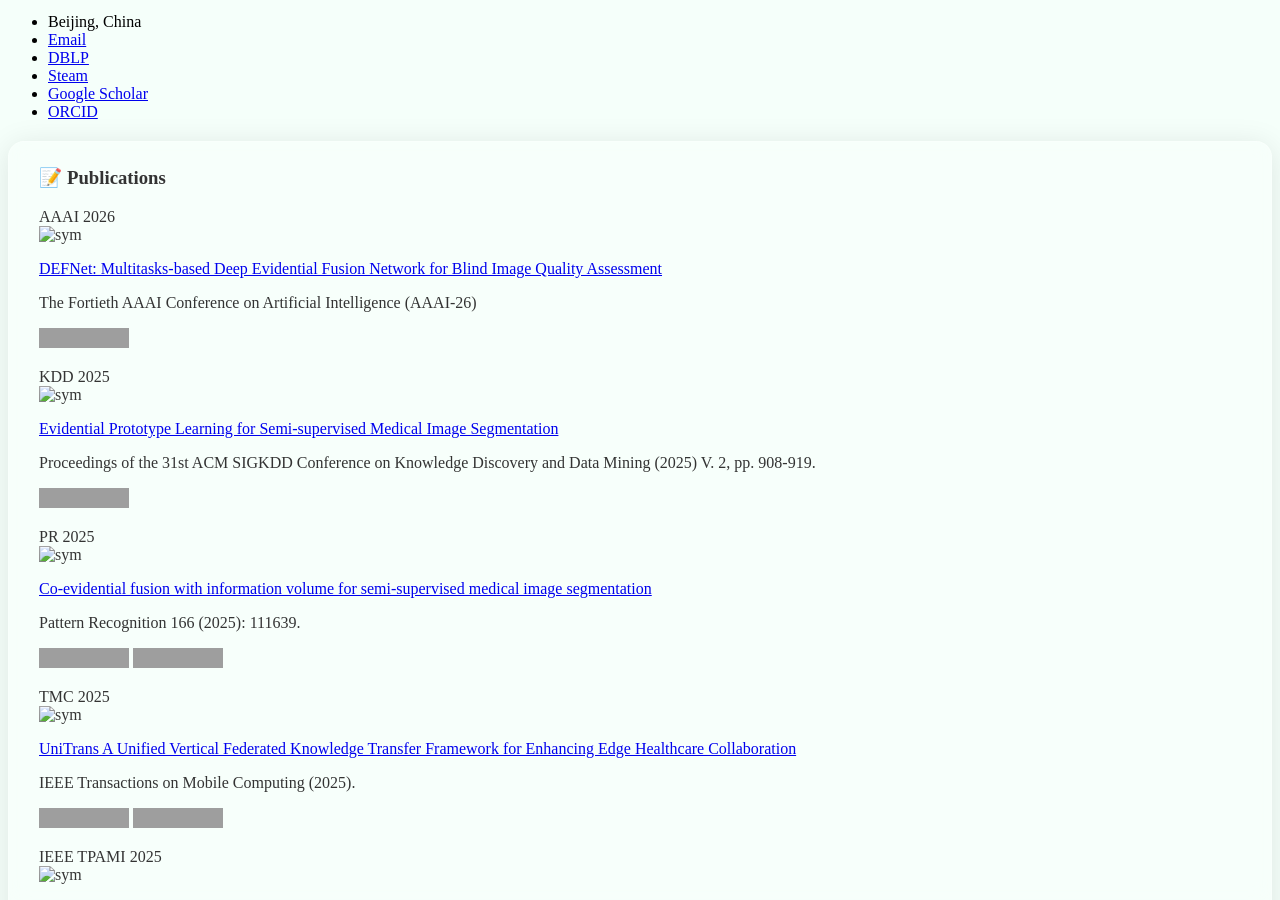
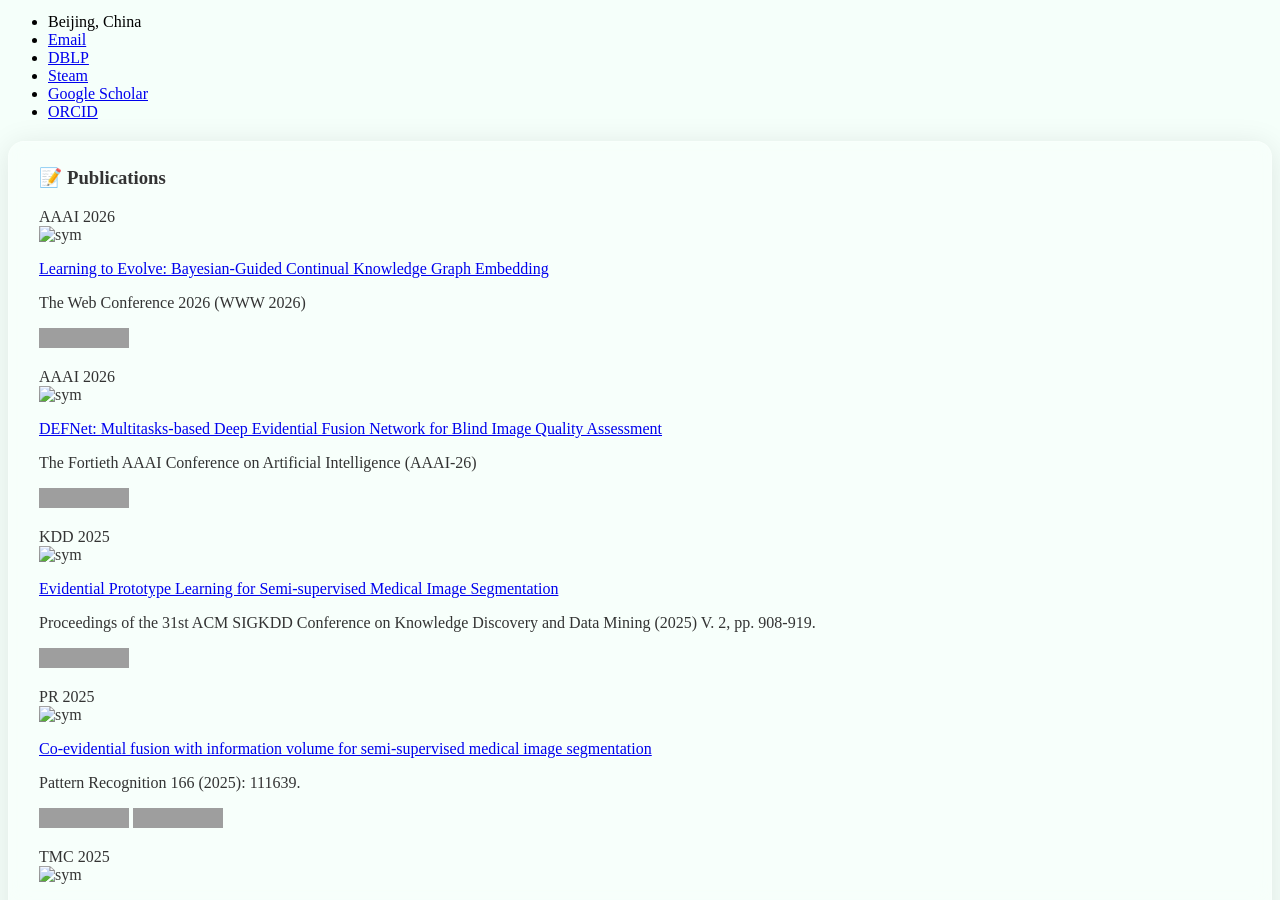
Before and after one commit to heyuanpengpku/heyuanpeng.github.io, a Jekyll site: the page built from _pages/includes/pub.md, in a window 1280 px wide and 900 px high, scrolled down 415 px. Built offline with Jekyll 4.4.1, drawn with Linux system fonts in a browser that asks for light colours; our own code applies the rules of GitHub Pages for plain Markdown files; grey boxes are pictures that could not be loaded.

Commit message:
2026-01-14 23:40:43

```diff
--- a/_pages/includes/pub.md
+++ b/_pages/includes/pub.md
@@ -1,6 +1,18 @@
 <div class="art-box-glass" markdown="1">
 
 # 📝 Publications
+
+<div class='paper-box'><div class='paper-box-image'><div><div class="badge">AAAI 2026</div><img src='images/covers/2026-www.png' alt="sym" width="100%"></div></div>
+<div class='paper-box-text' markdown="1">
+
+[Learning to Evolve: Bayesian-Guided Continual Knowledge Graph Embedding](https://arxiv.org/abs/2508.02426)
+
+The Web Conference 2026 (WWW 2026)
+
+![Static Badge](https://img.shields.io/badge/CCF_A-EF413D)
+
+</div>
+</div>
 
 <div class='paper-box'><div class='paper-box-image'><div><div class="badge">AAAI 2026</div><img src='images/covers/2026-aaai-hyp.png' alt="sym" width="100%"></div></div>
 <div class='paper-box-text' markdown="1">
```
Also changed, not shown: images/covers/2026-www.png (added).
